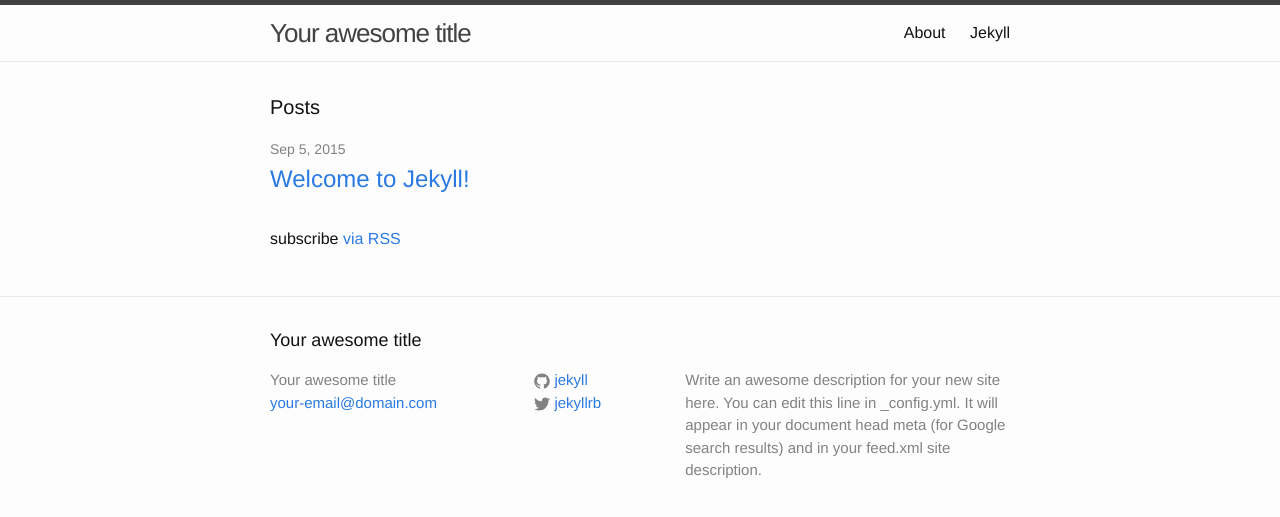
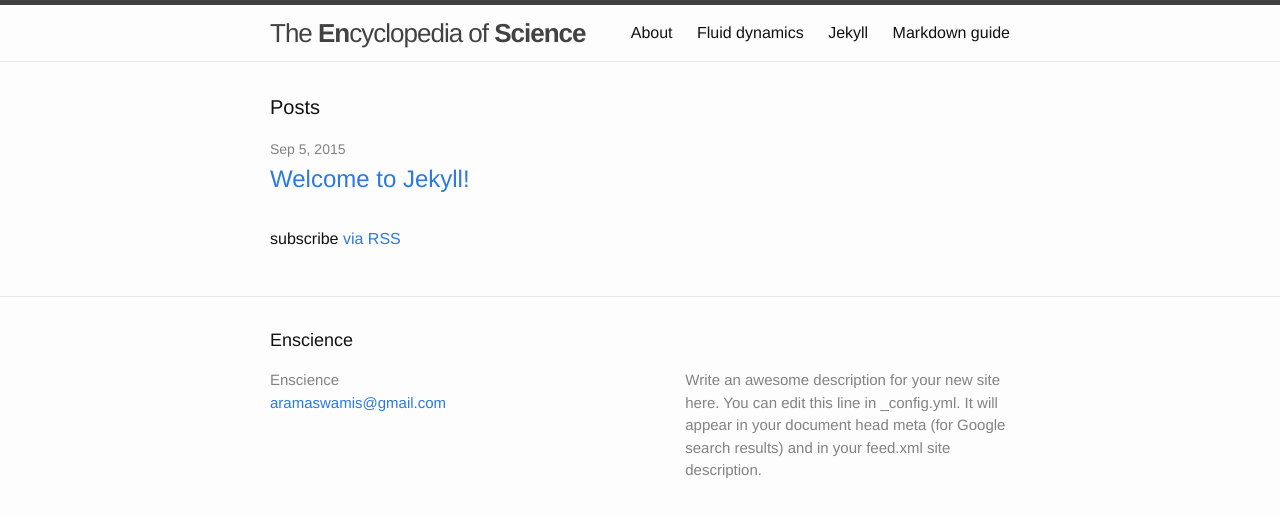
Before and after one commit to epicfaace/enscience, a Jekyll site: the page built from index.html, in a window 1280 px wide. Shown: the top 517 px of the page. Built offline with Jekyll 4.4.1, drawn with Linux system fonts in a browser that asks for light colours.

Commit message:
added some pages

```diff
--- a/_config.yml
+++ b/_config.yml
@@ -1,14 +1,14 @@
 # Site settings
-title: Your awesome title
-email: your-email@domain.com
+title: Enscience
+email: aramaswamis@gmail.com
 description: > # this means to ignore newlines until "baseurl:"
   Write an awesome description for your new site here. You can edit this
   line in _config.yml. It will appear in your document head meta (for
   Google search results) and in your feed.xml site description.
 baseurl: "" # the subpath of your site, e.g. /blog/
-url: "http://yourdomain.com" # the base hostname & protocol for your site
-twitter_username: jekyllrb
-github_username:  jekyll
+url: "enscience.me" # the base hostname & protocol for your site
+#twitter_username: jekyllrb
+#github_username:  jekyll
 
 # Build settings
 markdown: kramdown
--- a/_includes/header.html
+++ b/_includes/header.html
@@ -2,7 +2,7 @@
 
   <div class="wrapper">
 
-    <a class="site-title" href="{{ site.baseurl }}/">{{ site.title }}</a>
+    <a class="site-title" href="{{ site.baseurl }}/">The <b>En</b>cyclopedia of <b>Science</b></a>
 
     <nav class="site-nav">
       <a href="#" class="menu-icon">
--- /dev/null
+++ b/pages/chemistry/fluids.md
@@ -0,0 +1,8 @@
+---
+layout: page
+title: Fluid dynamics
+category: Chemistry
+permalink: /fluids/
+---
+
+An
```
Also changed, not shown: mdTest.md (added, +40 -0 lines), images/invertocat.png (added), 3 other files.
